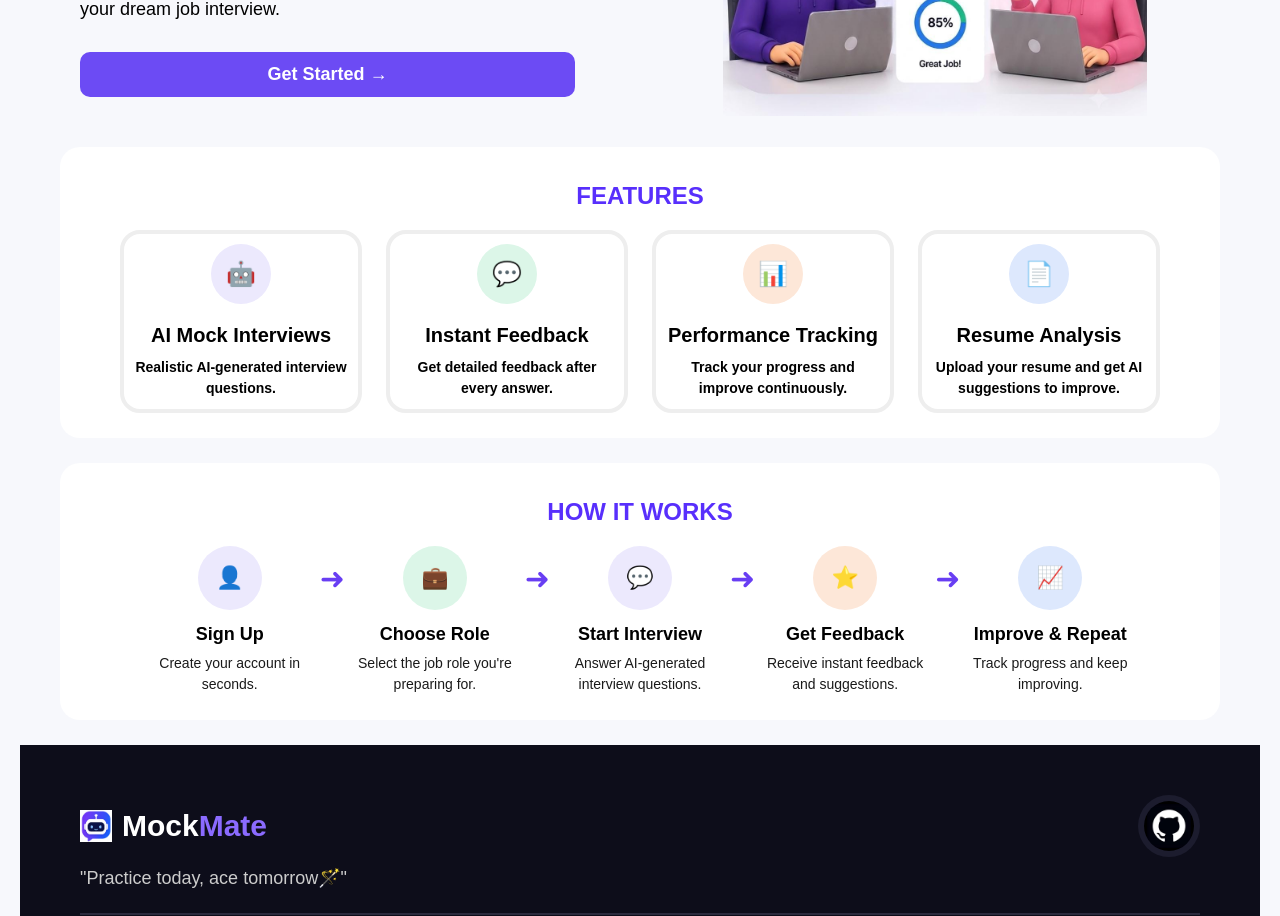
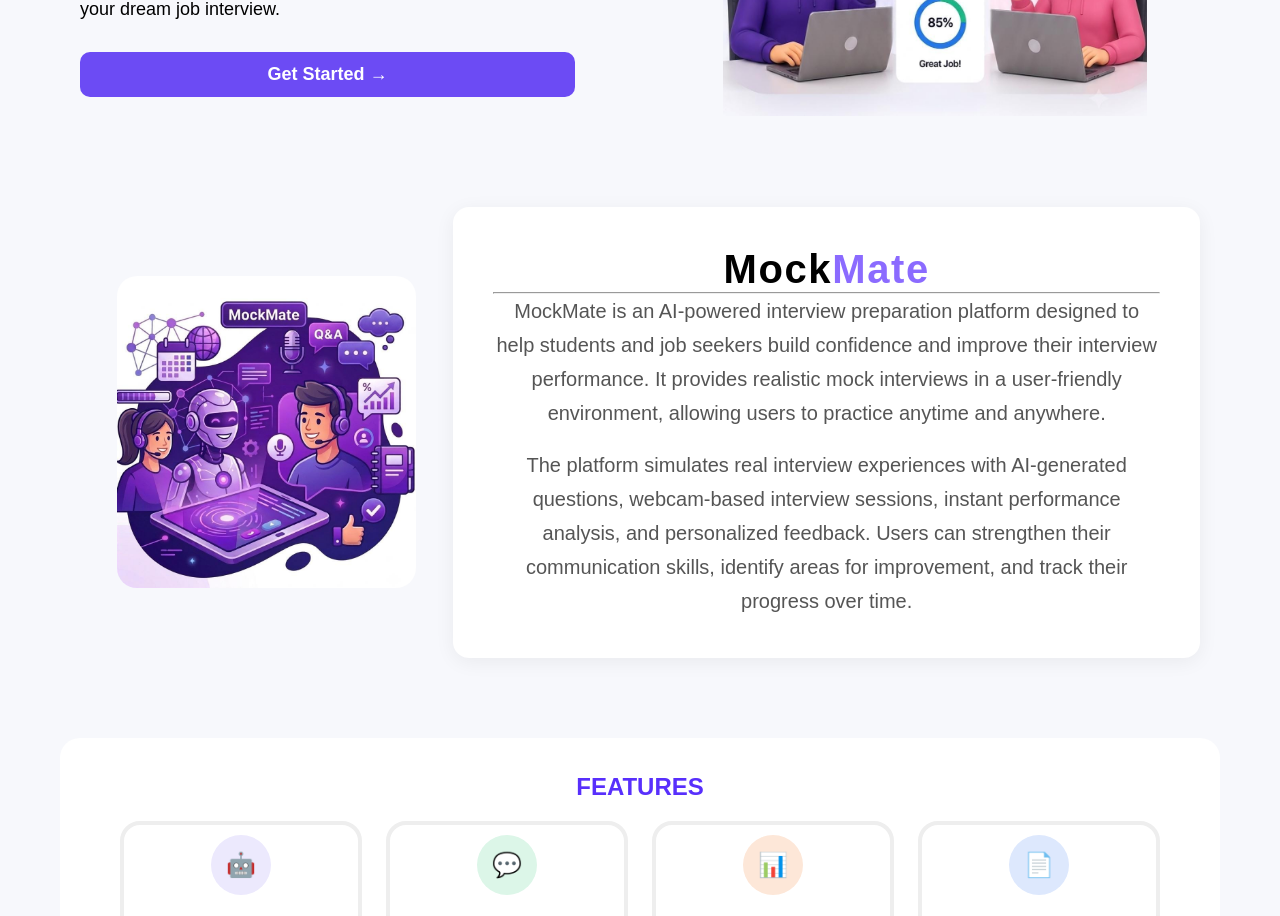
Before and after one commit to shravya-techcodes/MockMate---AI-Interview-Application, a React (Vite) app: page / in a window 1280 px wide. Shown: the part 360-1276 px from the top of the page. Built offline with nearby package versions, Linux system fonts and the light colour scheme.

Commit message:
Added the application with about section and completed entire landing page succesfully with smooth navigation and all the backend functions

```diff
--- /dev/null
+++ b/src/Components/About.jsx
@@ -0,0 +1,37 @@
+import "../Styles/About.css";
+import aboutImage from "../assets/aboutImage.jpeg";
+import React from "react";
+
+export default function About() {
+  return (
+    <section className="about" id="about">
+      <div className="about-left">
+        <img src={aboutImage} alt="About Mock Mate" className="about-img" />
+      </div>
+
+      <div className="about-right">
+        <div className="about-card">
+          <span className="about-title">
+            Mock<span className="highlight">Mate</span>
+          </span> <hr />
+
+          <p className="about-text">
+            MockMate is an AI-powered interview preparation platform designed to
+            help students and job seekers build confidence and improve their
+            interview performance. It provides realistic mock interviews in a
+            user-friendly environment, allowing users to practice anytime and
+            anywhere.
+          </p>
+
+          <p className="about-text">
+            The platform simulates real interview experiences with AI-generated
+            questions, webcam-based interview sessions, instant performance
+            analysis, and personalized feedback. Users can strengthen their
+            communication skills, identify areas for improvement, and track
+            their progress over time.
+          </p>
+        </div>
+      </div>
+    </section>
+  );
+}
--- a/src/Components/Navbar.jsx
+++ b/src/Components/Navbar.jsx
@@ -19,7 +19,7 @@
           <a href="#features">Features</a>
         </li>
         <li>
-          <a href="#">About</a>
+          <a href="#about">About</a>
         </li>
       </ul>
 
--- a/src/Pages/LandingPage.jsx
+++ b/src/Pages/LandingPage.jsx
@@ -1,5 +1,6 @@
 import Navbar from "../Components/Navbar";
 import Hero from "../Components/Hero";
+import About from "../Components/About";
 import Features from "../Components/Features";
 import Working from "../Components/Working";
 import Footer from "../Components/Footer";
@@ -13,6 +14,7 @@
     <Navbar />
     <div className="main-content">
     <Hero />
+    <About />
     <Features />
     <Working />
     <Footer />
--- /dev/null
+++ b/src/Styles/About.css
@@ -0,0 +1,57 @@
+.about {
+  display: flex;
+  align-items: center;
+  justify-content: space-between;
+  padding: 70px 60px;
+  background: #f7f8fc;
+  flex-wrap: wrap;
+  scroll-margin-top: 90px;
+}
+
+.about-left {
+  flex: 1;
+  min-width: 200px;
+  display: flex;
+  justify-content: center;
+}
+
+.about-img {
+  max-width: 80%;
+  height: auto;
+  border-radius: 20px;
+}
+
+.about-right {
+  flex: 2;
+  min-width: 300px;
+}
+
+.about-card {
+  background: #ffffff;
+  padding: 40px;
+  border-radius: 16px;
+  box-shadow: 0 4px 20px rgba(0, 0, 0, 0.06);
+  text-align: center;
+}
+
+.about-title {
+  font-size: 40px;
+  font-weight: 700;
+  color: black;
+  letter-spacing: 0.1rem;
+}
+
+.about-title .highlight {
+  color: #8b6bff;
+}
+
+.about-text {
+  font-size: 20px;
+  color: #555;
+  line-height: 1.7;
+  margin-bottom: 18px;
+}
+
+.about-text:last-child {
+  margin-bottom: 0;
+}
```
Also changed, not shown: src/assets/aboutImage.jpeg (added).
